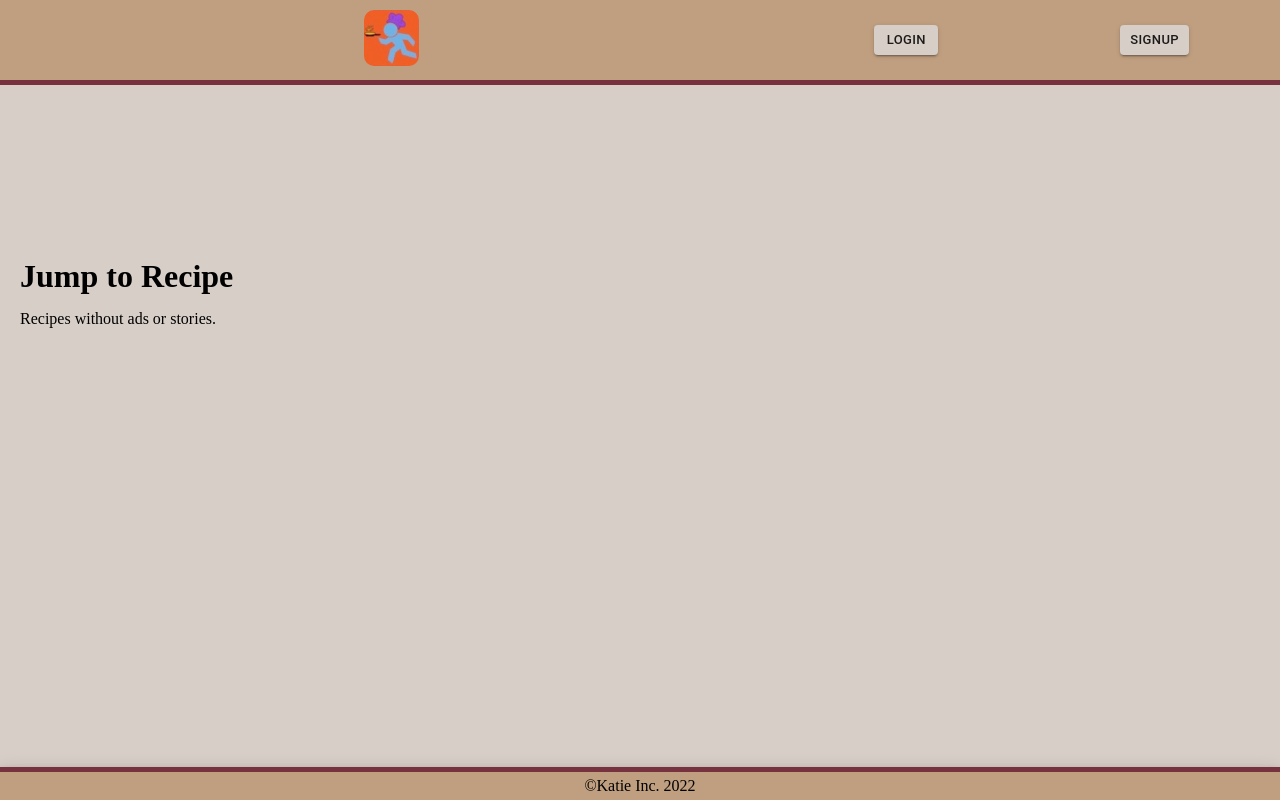
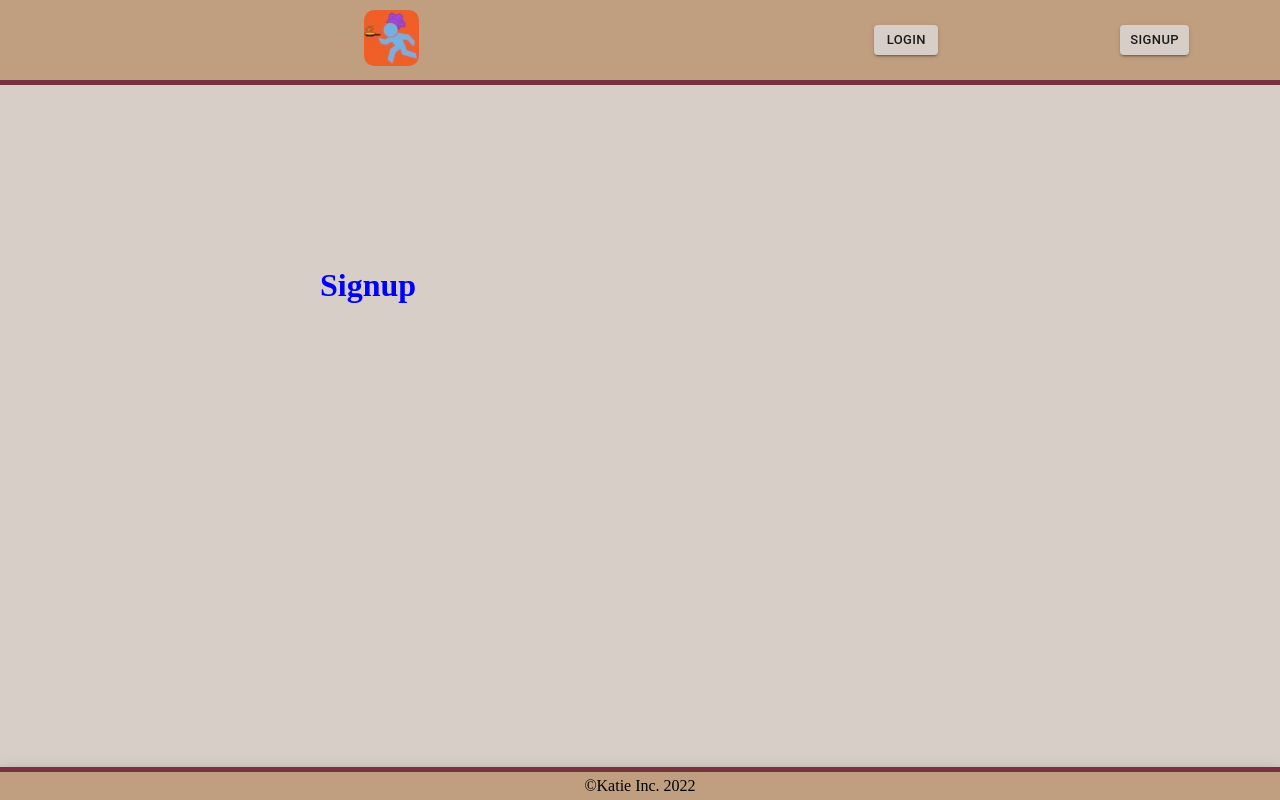
Before and after one commit to biggersmatt/jump-to-react, a React (Create React App) app: page /signup in a window 1280 px wide. Built offline with nearby package versions, Linux system fonts and the light colour scheme.

Commit message:
Adds react-router-dom

```diff
--- a/package.json
+++ b/package.json
@@ -9,9 +9,10 @@
     "@testing-library/jest-dom": "^5.12.0",
     "@testing-library/react": "^11.2.6",
     "@testing-library/user-event": "^12.8.3",
-    "nodemon": "^2.0.15",
     "react": "^17.0.2",
     "react-dom": "^17.0.2",
+    "react-router": "^6.2.1",
+    "react-router-dom": "^6.2.1",
     "react-scripts": "4.0.3",
     "web-vitals": "^1.1.2"
   },
--- a/src/App.js
+++ b/src/App.js
@@ -1,7 +1,11 @@
-//Material UI
+// React
+import { Routes, Route } from 'react-router-dom';
+
+// Material UI
 
 // Pages
 import Homepage from './pages/Homepage/homepage';
+import Signup from './pages/Signup/signup';
 
 // Components
 import Navbar from './components/Navbar/navbar';
@@ -15,7 +19,10 @@ export default function App() {
     <div className='app-wrapper'>
       <Navbar/>
       <div className='app-content'>
-        <Homepage/>
+        <Routes>
+          <Route path='/' element={<Homepage/>} />
+          <Route path='/signup' element={<Signup/>} />
+        </Routes>
       </div>
       <Footer/>
     </div>
--- a/src/components/Navbar/navbar.jsx
+++ b/src/components/Navbar/navbar.jsx
@@ -1,3 +1,6 @@
+// React
+import { Link } from 'react-router-dom';
+
 // Material UI
 import { createTheme, ThemeProvider } from '@mui/material/styles';
 import Button from '@mui/material/Button';
@@ -22,6 +25,7 @@ export default function Navbar() {
       </div>
       <div className="buttons">
         <ThemeProvider theme={theme}>
+          <Link to='/'>
             <Button
               variant='contained'
               size='small'
@@ -31,6 +35,8 @@ export default function Navbar() {
             >
               Login
             </Button>
+          </Link>
+          <Link to='/signup'>
             <Button
               variant='contained'
               size='small'
@@ -40,6 +46,7 @@ export default function Navbar() {
             >
               Signup
             </Button>
+          </Link>
         </ThemeProvider>
       </div>
     </div>
--- a/src/index.js
+++ b/src/index.js
@@ -1,10 +1,13 @@
 import React from 'react';
 import ReactDOM from 'react-dom';
+import { BrowserRouter as Router } from 'react-router-dom';
 import App from './App';
 
 ReactDOM.render(
   <React.StrictMode>
+    <Router>
       <App />
+    </Router>
   </React.StrictMode>,
   document.getElementById('root')
 );
--- a/src/pages/Homepage/homepage.css
+++ b/src/pages/Homepage/homepage.css
@@ -3,6 +3,9 @@
   flex-direction: column;
   justify-content: center;
   height: 50vh;
+  min-width: 250px;
+  width: 50%;
+  margin: 0 auto;
   padding: 0 20px;
 }
 .wrapper h1 {
--- /dev/null
+++ b/src/pages/Signup/signup.css
@@ -0,0 +1,3 @@
+.wrapper {
+  color: blue;
+}
--- /dev/null
+++ b/src/pages/Signup/signup.jsx
@@ -0,0 +1,9 @@
+require('./signup.css');
+
+export default function Signup() {
+  return (
+    <div className='wrapper'>
+      <h1>Signup</h1>
+    </div>
+  )
+}
```
Also changed, not shown: 1 other file (tests, documents, lock files or other folders). Lines whose indentation alone changed are shown as unchanged.
